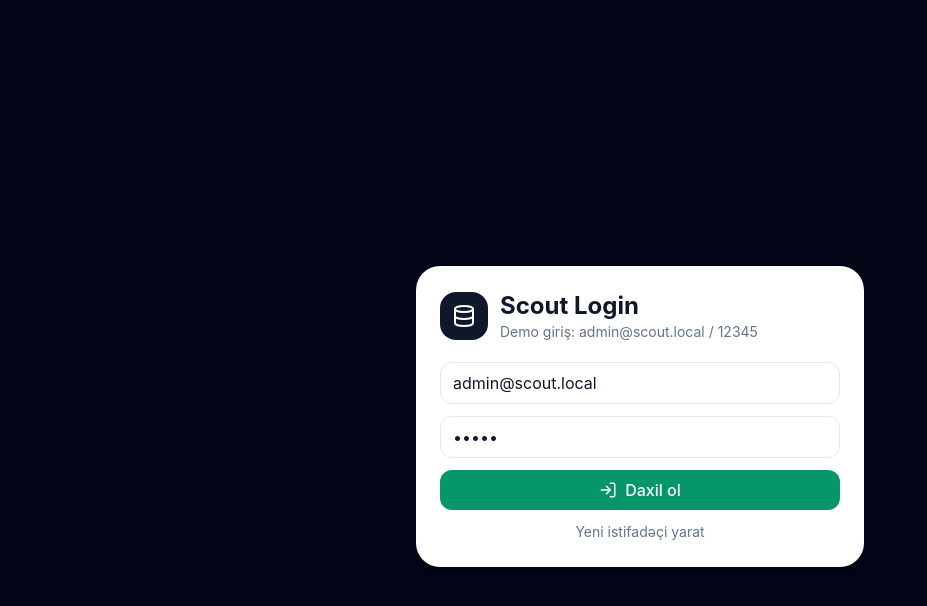
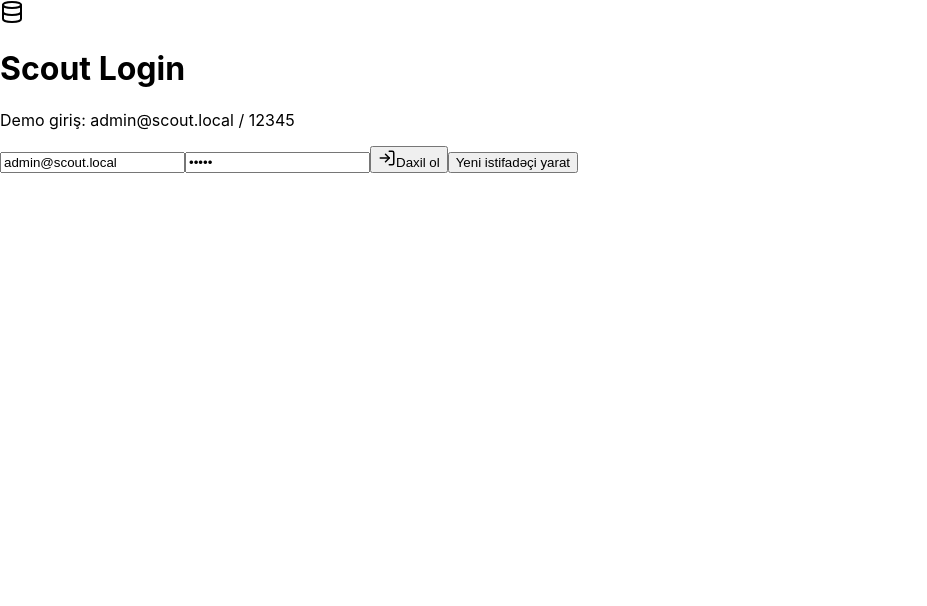
Before and after one commit to Sabo791/scoutgabala, a React (Vite) app: page / in a window 1280 px wide. Shown: the top 606 px of the page, without its empty margins (0-927 px from the left). Built offline with nearby package versions, Linux system fonts and the light colour scheme.

Commit message:
Update style.css

```diff
--- a/src/style.css
+++ b/src/style.css
@@ -1,4 +1,4 @@
-@tailwind base;
-@tailwind components;
-@tailwind utilities;
-body{margin:0;font-family:Inter,system-ui,sans-serif;}
+body {
+  margin: 0;
+  font-family: Inter, system-ui, sans-serif;
+}
```
